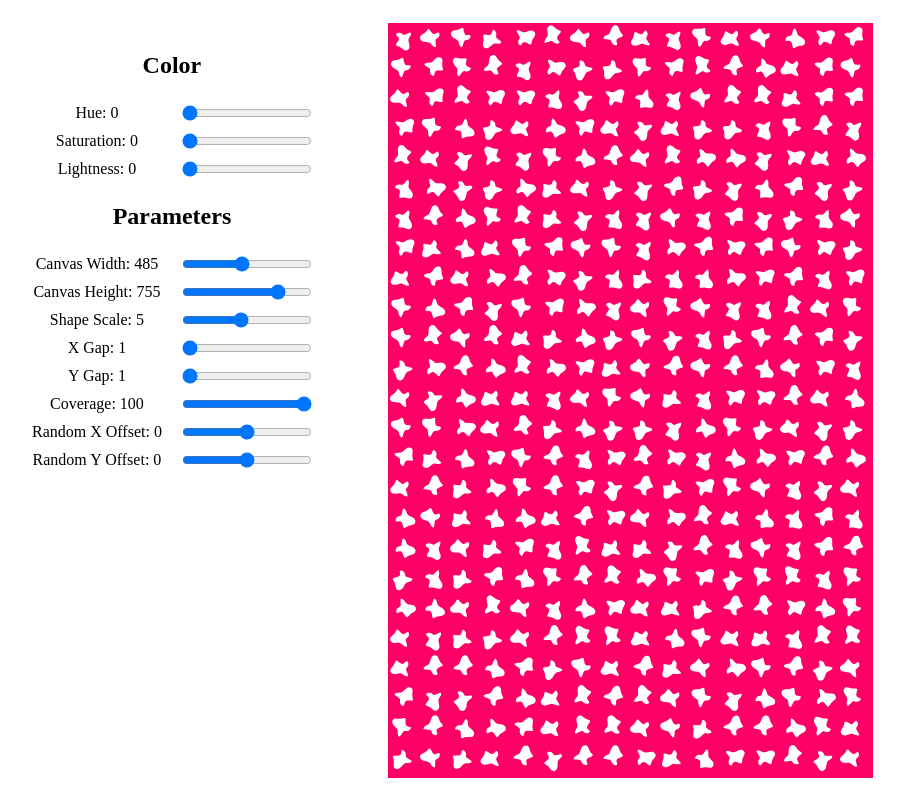
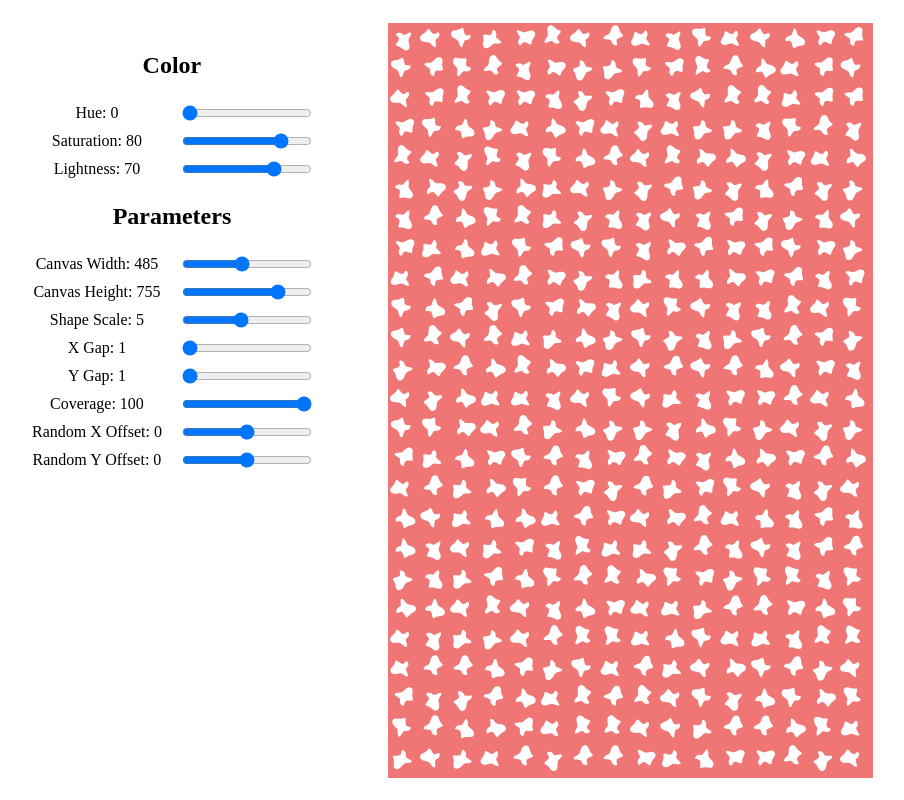
Before and after one commit to morgan-sam/Pattern-Generator, a React (Create React App) app: page / in a window 1280 px wide. Shown: the whole page, without its empty margins (10-914 px from the left). Built offline with nearby package versions, Linux system fonts and the light colour scheme.

Commit message:
Color sliders working

```diff
--- a/src/App.js
+++ b/src/App.js
@@ -10,8 +10,8 @@ const App = () => {
   const [img, setImg] = useState(null);
   const [color, setColor] = useState({
     hue: 0,
-    saturation: 0,
-    lightness: 0,
+    saturation: 80,
+    lightness: 70,
   });
   const [params, setParams] = useState({
     canvas_width: 485,
@@ -26,10 +26,10 @@ const App = () => {
 
   useEffect(() => {
     if (img) {
-      drawCanvasBackground(params);
+      drawCanvasBackground(color, params);
       drawPattern(img, params);
     }
-  }, [img, params]);
+  }, [color, img, params]);
 
   useEffect(() => {
     (async () => {
--- a/src/ColorSliders.jsx
+++ b/src/ColorSliders.jsx
@@ -25,8 +25,8 @@ const ColorSliders = (props) => {
       <span>Lightness: {color.lightness}</span>
       <input
         type="range"
-        min="20"
-        max="55"
+        min="0"
+        max="95"
         value={color.lightness}
         onChange={(e) => setColor({ ...color, lightness: e.target.value })}
         step="1"
--- a/src/draw.js
+++ b/src/draw.js
@@ -9,10 +9,12 @@ export const loadImage = async (imgURL) => {
 
 const getContext = () => document.getElementById("myCanvas").getContext("2d");
 
-export const drawCanvasBackground = (params) => {
+export const drawCanvasBackground = (color, params) => {
+  const { hue, saturation, lightness } = color;
+  console.log(color);
   const { canvas_width, canvas_height } = params;
   const ctx = getContext();
-  ctx.fillStyle = "#FF0066";
+  ctx.fillStyle = `hsl(${hue},${saturation}%,${lightness}%)`;
   ctx.fillRect(0, 0, canvas_width, canvas_height);
 };
 
```
